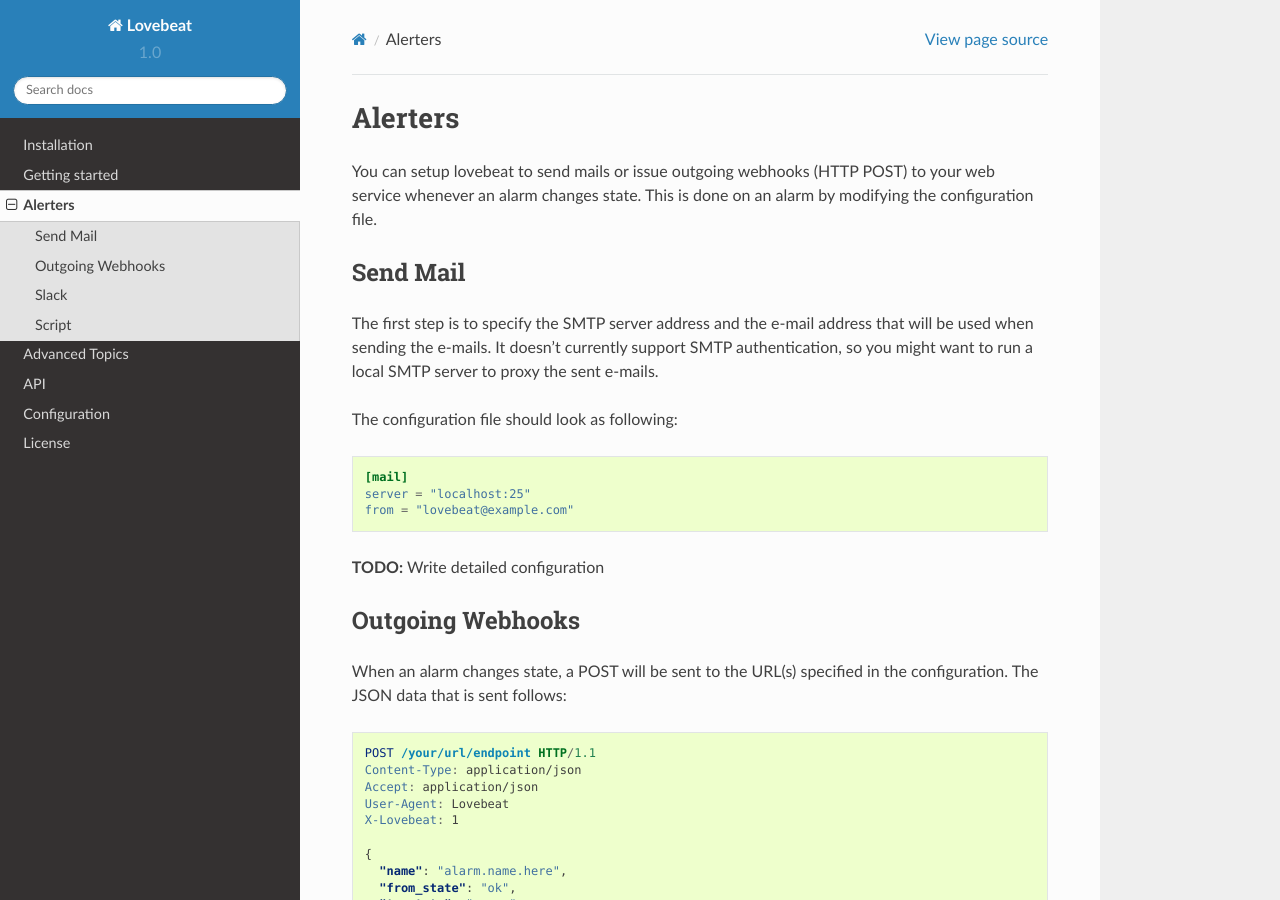
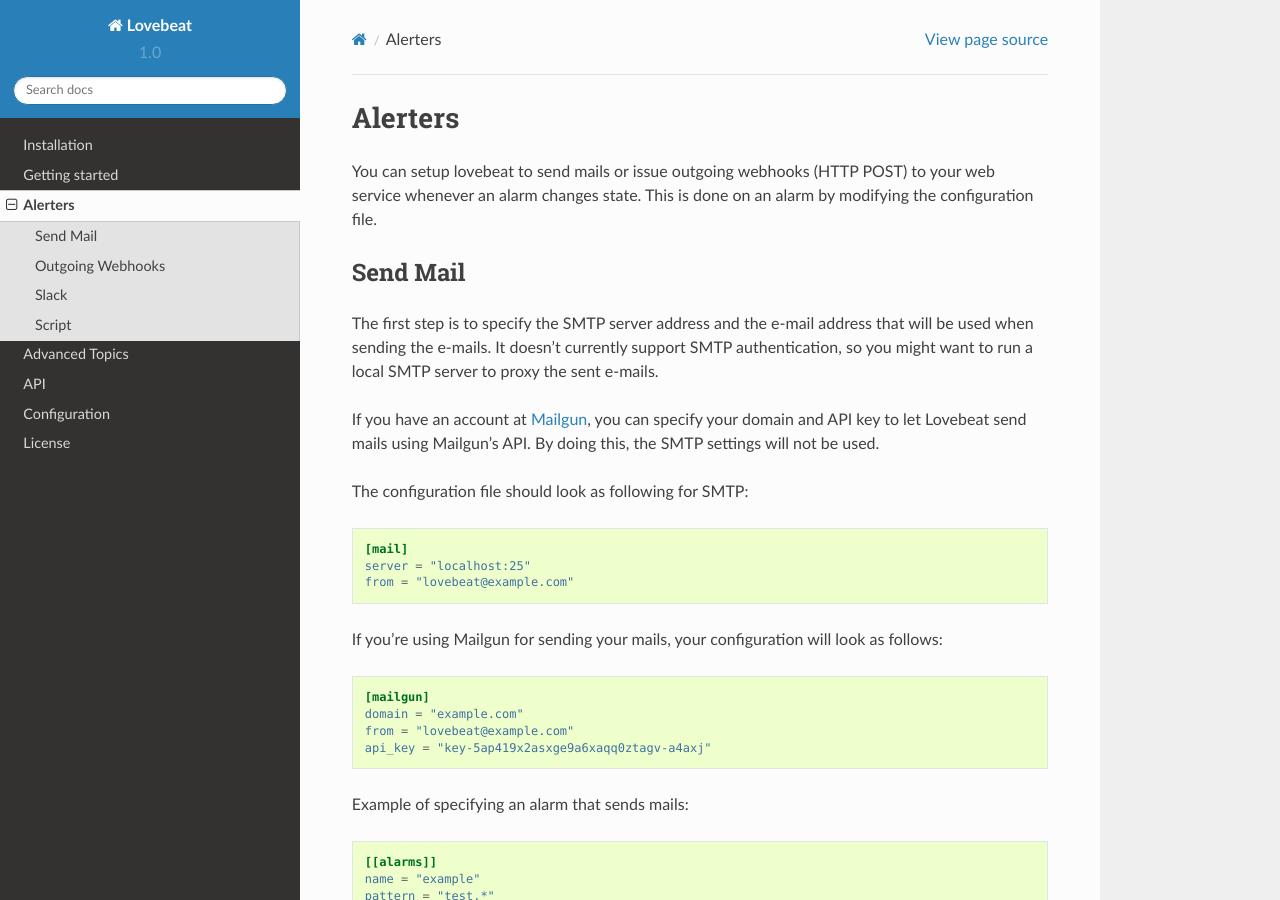
Before and after one commit to boivie/lovebeat, a Sphinx documentation site: the page built from docs/alerters.rst, in a window 1280 px wide and 900 px high. Built offline with Sphinx 7.4.7 and the Read the Docs theme 2.0.0, drawn with Linux system fonts in a browser that asks for light colours; some of the changed text lies outside the part shown.

Commit message:
Sending mails via mailgun
If it's configured, mails will be sent via the Mailgun API instead
of the SMTP server.

Closes #29

```diff
--- a/docs/alerters.rst
+++ b/docs/alerters.rst
@@ -13,7 +13,11 @@ that will be used when sending the e-mails. It doesn't currently support
 SMTP authentication, so you might want to run a local SMTP server to proxy
 the sent e-mails.
 
-The configuration file should look as following:
+If you have an account at Mailgun_, you can specify your domain and API key
+to let Lovebeat send mails using Mailgun's API. By doing this, the SMTP settings
+will not be used.
+
+The configuration file should look as following for SMTP:
 
 .. code-block:: ini
 
@@ -21,7 +25,27 @@ The configuration file should look as following:
     server = "localhost:25"
     from = "lovebeat@example.com"
 
-**TODO:** Write detailed configuration
+If you're using Mailgun for sending your mails, your configuration will look
+as follows:
+
+.. code-block:: ini
+
+    [mailgun]
+    domain = "example.com"
+    from = "lovebeat@example.com"
+    api_key = "key-5ap419x2asxge9a6xaqq0ztagv-a4axj"
+
+Example of specifying an alarm that sends mails:
+
+.. code-block:: ini
+
+    [[alarms]]
+    name = "example"
+    pattern = "test.*"
+    alerts = ["mail-alert"]
+
+    [alerts.mail-alert]
+    mail = "administrator@example.com"
 
 Outgoing Webhooks
 -----------------
@@ -131,3 +155,4 @@ The output would then be (among other environment variables):
     LOVEBEAT_INCIDENT=11
 
 .. _slack: https://slack.com/
+.. _Mailgun: https://mailgun.com/
```
Also changed, not shown: docs/configuration.rst (+11 -0 lines), lovebeat.cfg (+11 -0 lines), 2 other files.
